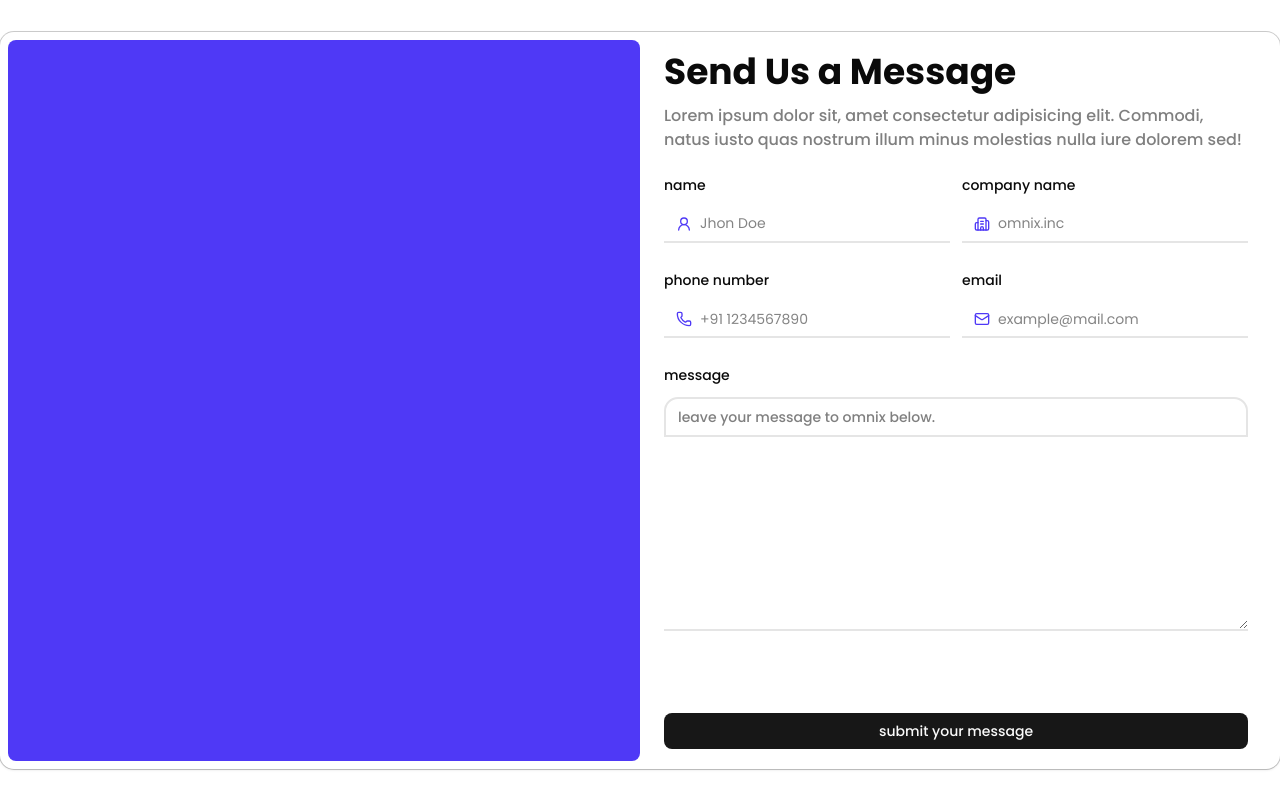
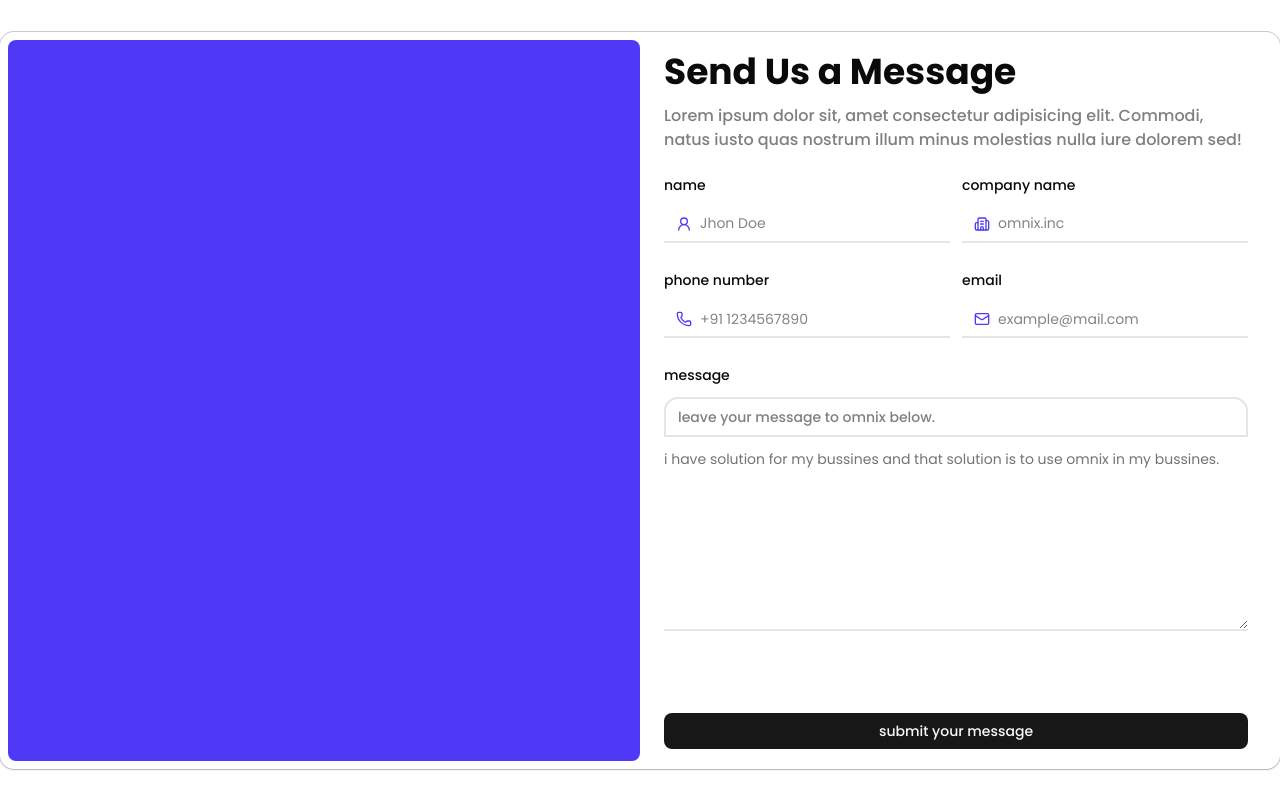
Before and after one commit to farismaulanaari-stack/omnix, a Next.js app: page /contact-us in a window 1280 px wide. Built offline with nearby package versions, Linux system fonts and the light colour scheme.

Commit message:
feat: add placeholder text to textarea input and add style to placeholder while invalid input value

```diff
--- a/src/app/contact-us/page.tsx
+++ b/src/app/contact-us/page.tsx
@@ -125,9 +125,10 @@ export default function ContactPage() {
             <TextareaField
               label="message"
               htmlFor="message"
-              className="resize-y min-h-48 py-3 px-0 max-h-[248px]"
+              className="resize-y min-h-48 py-3 px-0 max-h-[248px] aria-invalid:placeholder:text-destructive"
               error={errors.message ? true : false}
               errorMsg={errors.message?.message}
+              placeholder="i have solution for my bussines and that solution is to use omnix in my bussines."
               {...register("message", { required: "message is required", minLength: 10 })}
             />
             <CardFooter className="w-full mt-auto px-0">
```
